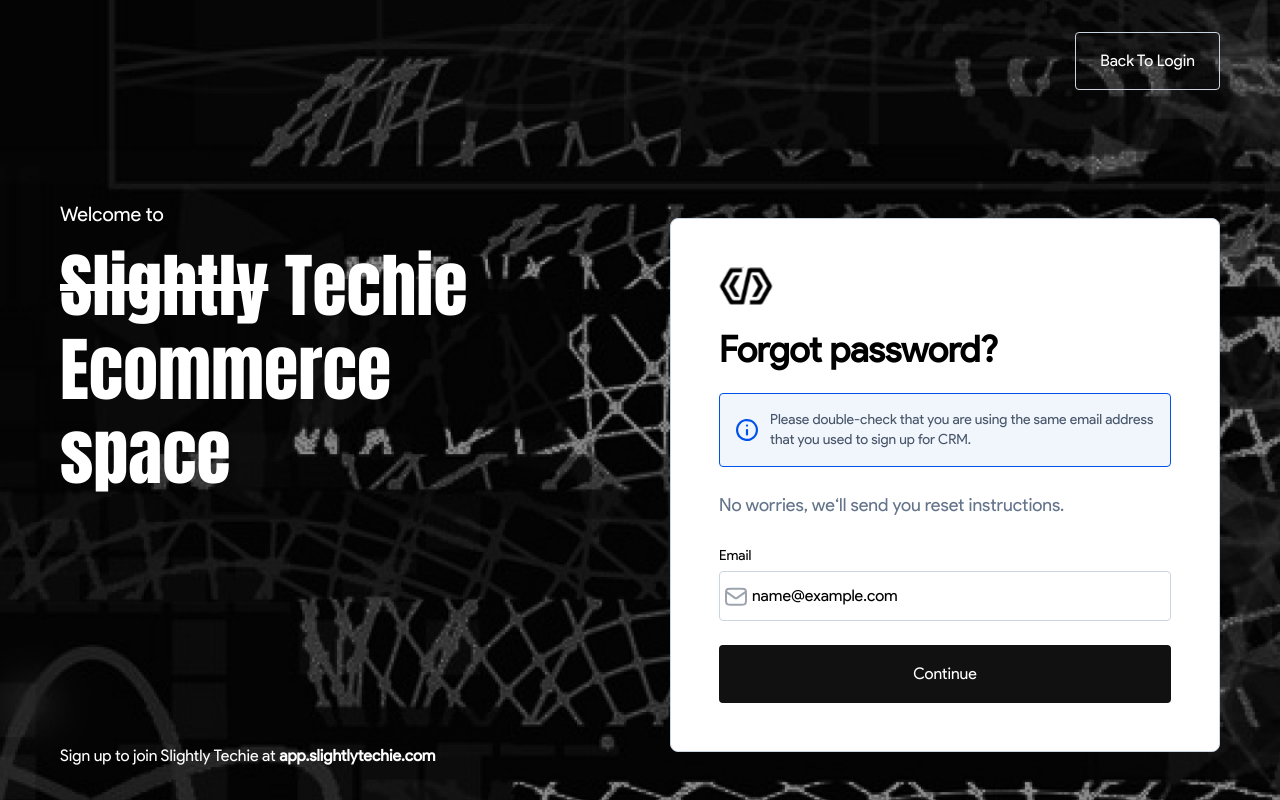
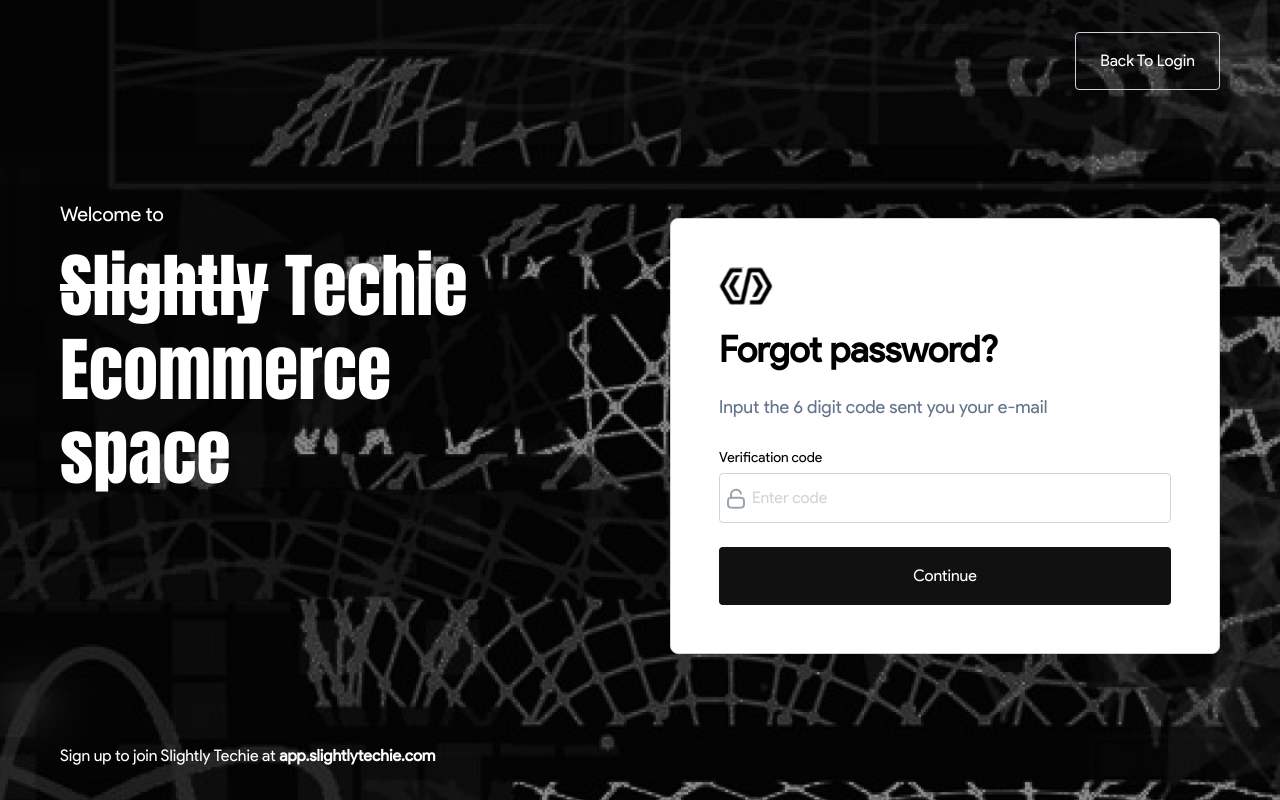
Before and after one commit to Slightly-Techie/e-commerce-web, a React (Vite) app: page /forgot-password in a window 1280 px wide. Both pictures are taken after typing "name@example.com" into the empty fields and a click on the button "Continue". Built offline with nearby package versions, Linux system fonts and the light colour scheme; the HTML template or start-up script is replaced by a standard one.

Commit message:
code for forgot password

```diff
--- /dev/null
+++ b/src/components/forms/auth/ForgotPasswordCodeForm.tsx
@@ -0,0 +1,60 @@
+import Form from "../../formElements/Form";
+import Input from "../../formElements/Input";
+import { Code, ButtonType, FormHelperType } from "../../../types";
+import { TextSize } from "../../../types";
+import { TextSizeStyles } from "../../../lib/styles";
+import Button from "../../Button";
+import { useForm, SubmitHandler } from "react-hook-form";
+import FormHelper from "../../formElements/FormHelper";
+import InputGroup from "../../formElements/InputGroup";
+import { REGEXPATTERNS } from "../../../lib/regexPatterns";
+import { useNavigate } from "react-router-dom";
+
+const ForgotPasswordCodeForm = () => {
+  const {
+    register,
+    handleSubmit,
+    formState: { errors },
+  } = useForm<Code>();
+  const navigate = useNavigate();
+  const onSubmit: SubmitHandler<Code> = (data) => {
+    console.log(data);
+    navigate("/reset-password");
+  };
+  return (
+    <Form title="Forgot password?" onSubmit={handleSubmit(onSubmit)}>
+      <p className={"text-gray500 " + TextSizeStyles[TextSize.body]}>
+        Input the 6 digit code sent you your e-mail
+      </p>
+      <InputGroup>
+        <Input
+          type="number"
+          {...register("code", {
+            required: "Code is required",
+
+            pattern: {
+              value: REGEXPATTERNS.verificationCode,
+              message: "Should be exactly 6 digits",
+            },
+          })}
+          id="code"
+          label="Verification code"
+          icon={<img src="assets/icons/lock-open.svg" alt="..." />}
+          placeholder="Enter code"
+        />
+        {errors.code && (
+          <FormHelper type={FormHelperType.error}>
+            {errors.code.message}
+          </FormHelper>
+        )}
+      </InputGroup>
+      <Button
+        className="w-full"
+        btnType={errors.code ? ButtonType.disabled : ButtonType.primary}
+      >
+        Continue
+      </Button>
+    </Form>
+  );
+};
+export default ForgotPasswordCodeForm;
--- a/src/components/forms/auth/ForgotPasswordForm.tsx
+++ b/src/components/forms/auth/ForgotPasswordForm.tsx
@@ -1,6 +1,5 @@
 import Form from "../../formElements/Form";
 import Input from "../../formElements/Input";
-import Label from "../../formElements/Label";
 import {
   ForgotPasswordFormFields,
   ButtonType,
@@ -16,7 +15,11 @@
 import InputGroup from "../../formElements/InputGroup";
 import { REGEXPATTERNS } from "../../../lib/regexPatterns";
 
-const ForgotPasswordForm = () => {
+const ForgotPasswordForm = ({
+  setSuccessful,
+}: {
+  setSuccessful: React.Dispatch<React.SetStateAction<boolean>>;
+}) => {
   const {
     register,
     handleSubmit,
@@ -24,6 +27,7 @@
   } = useForm<ForgotPasswordFormFields>();
 
   const onSubmit: SubmitHandler<ForgotPasswordFormFields> = (data) => {
+    setSuccessful((prev) => !prev);
     console.log(data);
   };
   return (
--- a/src/lib/regexPatterns.ts
+++ b/src/lib/regexPatterns.ts
@@ -3,6 +3,6 @@
   email: /^[a-zA-Z0-9._%+-]+@[a-zA-Z0-9.-]+\.[a-zA-Z]{2,}$/,
   password: /^(?=.*[A-Za-z])(?=.*\d)(?=.*[@$!%*.?&])[A-Za-z\d@$!%*.?&]{8,}$/,
   phoneNumber: /^[+]?[(]?[0-9]{3}[)]?[-\s.]?[0-9]{3}[-\s.]?[0-9]{4,6}$/,
-  verificationCode: /^\d{5}$/,
+  verificationCode: /^\d{6}$/,
   username: /^[a-zA-Z0-9_.-]{3,}$/,
 };
--- a/src/pages/ForgotPassword.tsx
+++ b/src/pages/ForgotPassword.tsx
@@ -3,9 +3,13 @@
 import ForgotPasswordForm from "../components/forms/auth/ForgotPasswordForm";
 import Button from "../components/Button";
 import { ButtonType } from "../types";
+import { useState } from "react";
+import ForgotPasswordCodeForm from "../components/forms/auth/ForgotPasswordCodeForm";
 
 const ForgotPassword = () => {
   const navigate = useNavigate();
+  const [successful, setSuccessful] = useState<boolean>(false);
+
   return (
     <AuthLayout>
       <div className="flex flex-col items-end py-8">
@@ -18,7 +22,11 @@
             Back To Login
           </Button>
         </div>
-        <ForgotPasswordForm />
+        {successful ? (
+          <ForgotPasswordCodeForm />
+        ) : (
+          <ForgotPasswordForm setSuccessful={setSuccessful} />
+        )}
       </div>
     </AuthLayout>
   );
--- a/src/types.ts
+++ b/src/types.ts
@@ -61,3 +61,7 @@
   password: string;
   confirm_password: string;
 };
+
+export type Code = {
+  code: number;
+};
```
